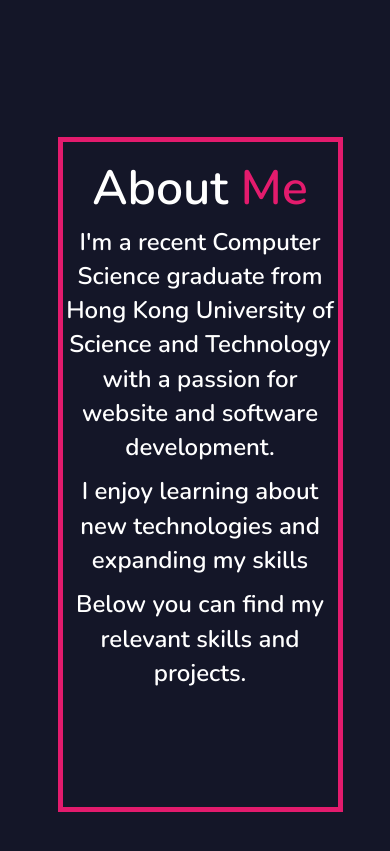
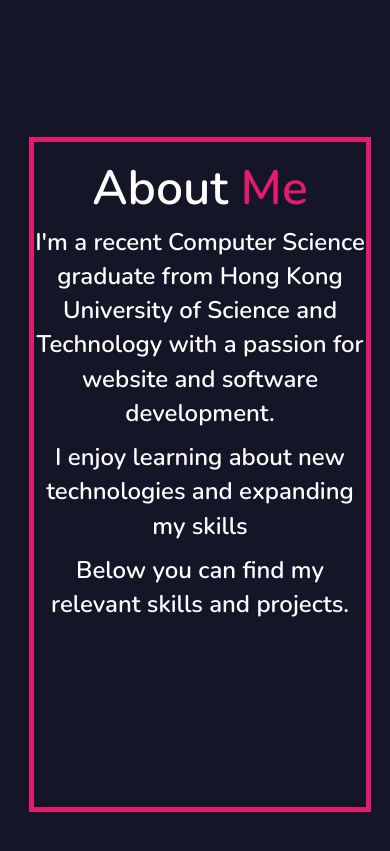
Before and after one commit to tingkangkoh/Personal, a plain HTML site: page index.html in a window 390 px wide. Shown: the part 800-1651 px from the top of the page. Drawn offline with nearby package versions, Linux system fonts and the light colour scheme.

Commit message:
css edits

```diff
--- a/carousel.css
+++ b/carousel.css
@@ -299,6 +299,7 @@ body {
 @media only screen and (max-width: 1000px) {
   .about-me {
     height: 60vh;
+    width: 80%;
   }
   .carousel {
     width: 95%;
@@ -308,6 +309,7 @@ body {
 @media only screen and (max-width: 750px) {
   .about-me {
     height: 80vh;
+    width: 90%;
   }
   .skill-card {
     height: 100px;
```
